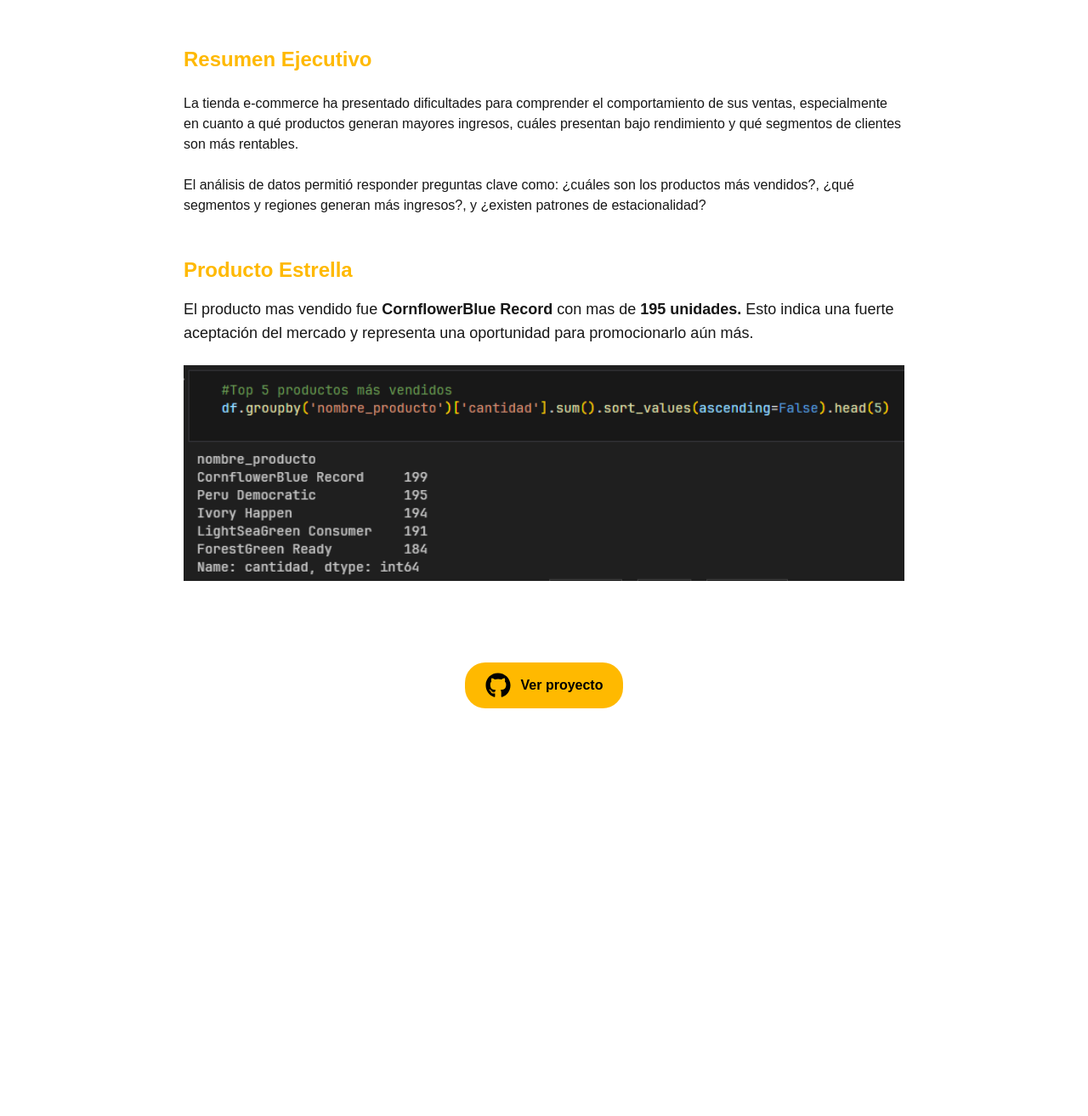
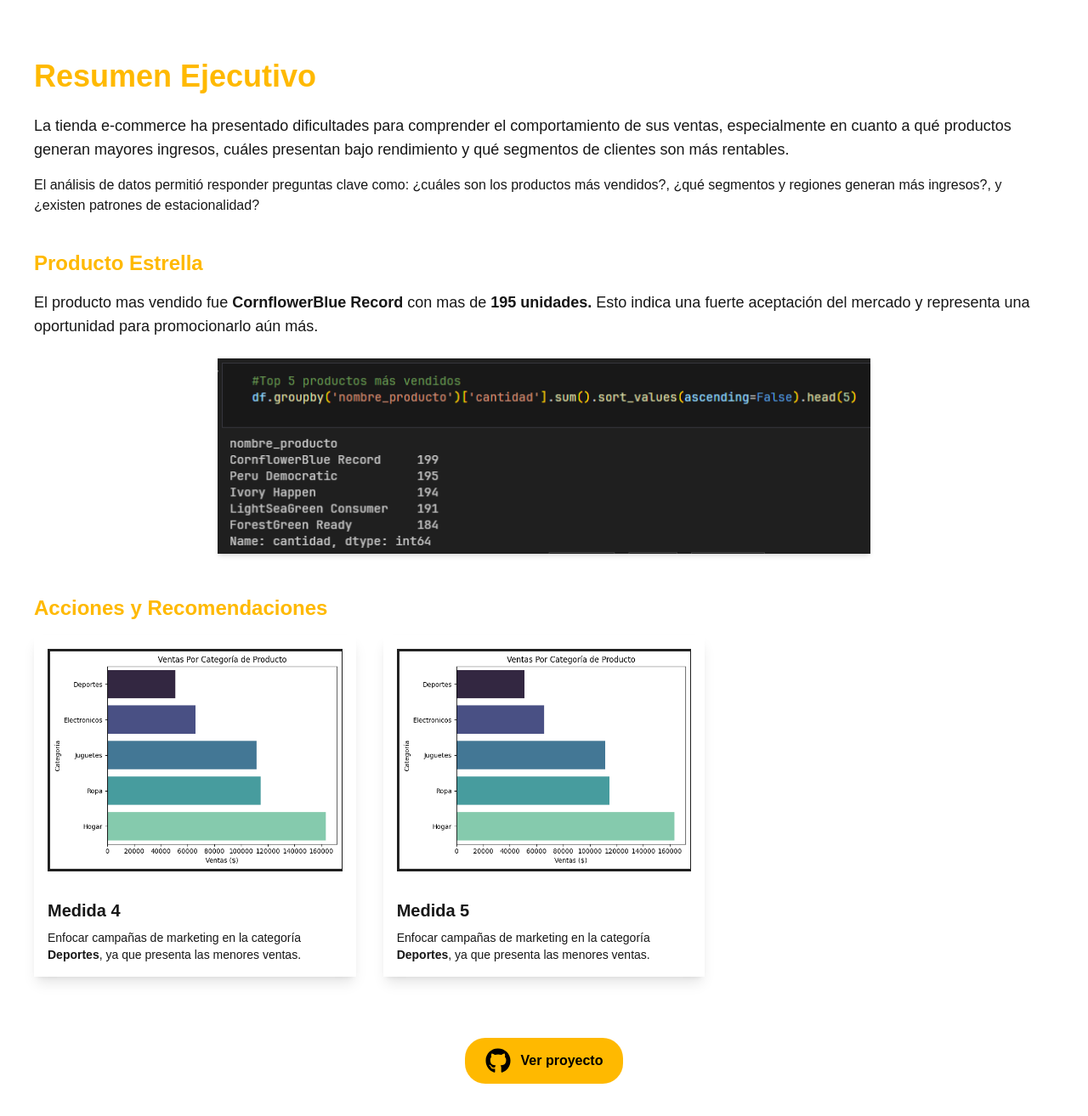
Before and after one commit to WilHazz/portafolio-Alaista-datos, a Next.js app: page /proyectos/analisis-ventas in a window 1280 px wide. Shown: the part 698-2012 px from the top of the page at 85% size. Before the commit the page ends 1584 px from the top, so only its background shows below. Built offline with nearby package versions, Linux system fonts and the light colour scheme.

Commit message:
agregamos seccion de Acciones y Recomendaciones cada Medida con su respectiva imagen

```diff
--- a/src/app/proyectos/analisis-ventas/page.tsx
+++ b/src/app/proyectos/analisis-ventas/page.tsx
@@ -24,9 +24,9 @@ function page() {
         </div>
 
         {/* Resumen Ejecutivo */}
-        <div className="max-w-4xl mx-auto text-left px-6 space-y-6">
-            <h2 className="text-2xl font-bold text-amber-400">Resumen Ejecutivo</h2>
-            <p>
+        <div className="w-full mx-auto text-left px-10 py-4">
+            <h2 className="text-4xl font-bold text-amber-400 mb-6">Resumen Ejecutivo</h2>
+            <p className="mb-4 text-lg">
                 La tienda e-commerce ha presentado dificultades para comprender el comportamiento de sus ventas,
                 especialmente en cuanto a qué productos generan mayores ingresos, cuáles presentan bajo rendimiento
                 y qué segmentos de clientes son más rentables.
@@ -38,18 +38,59 @@ function page() {
         </div>
 
         {/* Insights */}
-        <div className="max-w-4xl mx-auto text-left py-12 px-6">
+        <div className="w-full mx-auto text-left px-10 py-6">
             <h2 className="text-2xl font-bold text-amber-400 mb-4">Producto Estrella</h2>
             <p className="mb-6 text-lg">
                 El producto mas vendido fue <strong>CornflowerBlue Record</strong> con mas de <strong>195 unidades. </strong>
                 Esto indica una fuerte aceptación del mercado y representa una oportunidad para promocionarlo aún más.
             </p>
-            <img
-            src="/images/Producto.png"
-            alt="Producto mas vendido"
-            className="w-full h-auto"
-             />
+            <div className="flex justify-center">
+                <img
+                    src="/images/Producto.png"
+                    alt="Producto mas vendido"
+                    className="w-full max-w-3xl h-auto shadow-md"
+                />
+            </div>
         </div>
+        {/* Acciones y Recomendaciones */}
+        <div className="w-full mx-auto text-left px-10 py-6">
+            <h2 className="text-2xl font-bold text-amber-400 mb-4">
+                Acciones y Recomendaciones
+            </h2>
+            <div className="grid md:grid-cols-3 gap-8">
+                {/* Medida 4 */}
+                <div className="shadow-lg overflow-hidden">
+                    <img
+                     src="/images/ventas_por_categoria.PNG"
+                     alt="ventas por categoria"
+                     className="w-full h-auto object-containt p-4"
+                     />
+                     <div className="p-4">
+                        <h3 className="text-xl font-semibold mb-2">Medida 4</h3>
+                        <p className="text-sm">
+                            Enfocar campañas de marketing en la categoría <strong>Deportes</strong>,
+                            ya que presenta las menores ventas.
+                        </p>
+                     </div>
+                </div>
+                {/* Medida 5 */}
+                <div className="shadow-lg overflow-hidden">
+                    <img
+                     src="/images/ventas_por_categoria.PNG"
+                     alt="ventas por categoria"
+                     className="w-full h-auto object-containt p-4"
+                     />
+                     <div className="p-4">
+                        <h3 className="text-xl font-semibold mb-2">Medida 5</h3>
+                        <p className="text-sm">
+                            Enfocar campañas de marketing en la categoría <strong>Deportes</strong>,
+                            ya que presenta las menores ventas.
+                        </p>
+                     </div>
+                </div>
+            </div>
+        </div>
+
         {/* Boton a Github */}
         <div className="text-center pt-12">
             <Link href="https://github.com/WilHazz/Analisis_Ecommerce" target="_blank">
```
Also changed, not shown: public/images/ventas_por_categoria.PNG (added).
